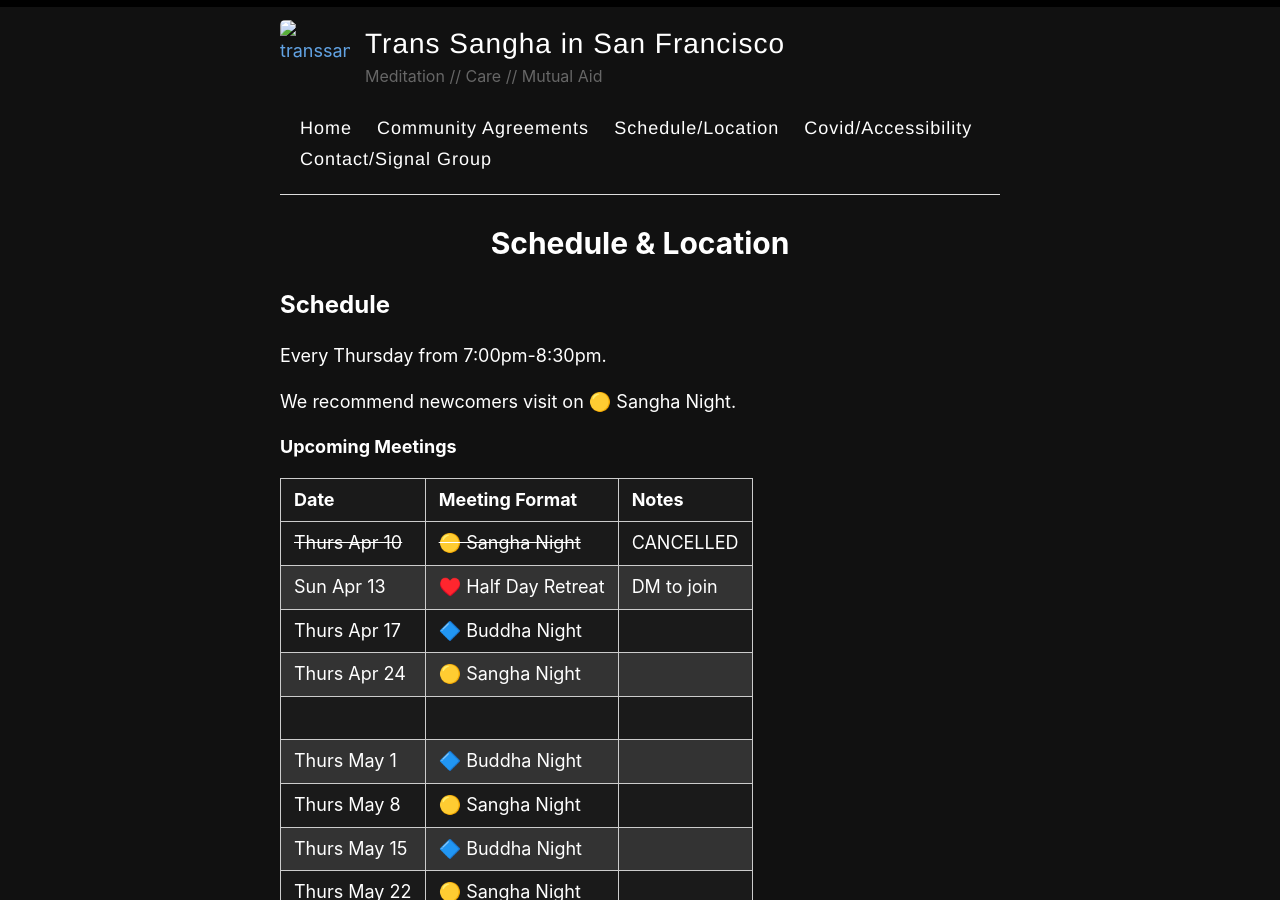
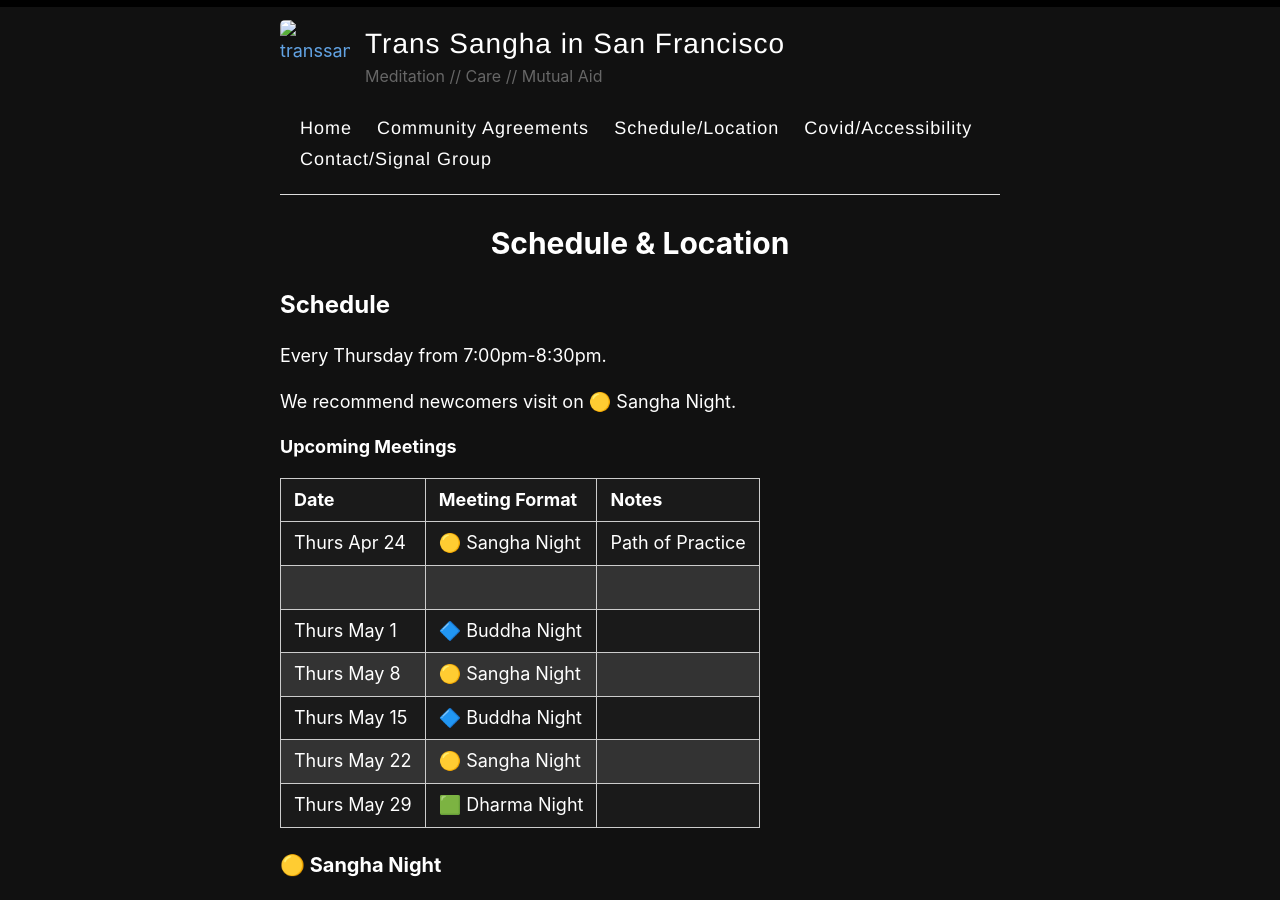
Before and after one commit to rykener/transsangha, a Jekyll site: the page built from _pages/schedule.md, in a window 1280 px wide and 900 px high. Built offline with Jekyll 4.4.1, drawn with Linux system fonts in a browser that asks for light colours.

Commit message:
sched update

```diff
--- a/_pages/schedule.md
+++ b/_pages/schedule.md
@@ -16,10 +16,7 @@ We recommend newcomers visit on 🟡 Sangha Night.
 
 | Date         | Meeting Format  | Notes |
 |--------------|-----------------|-------|
-| ~~Thurs Apr 10~~ | ~~🟡 Sangha Night~~ | CANCELLED
-| Sun Apr 13   | ♥️ Half Day Retreat | DM to join
-| Thurs Apr 17 | 🔷 Buddha Night |
-| Thurs Apr 24 | 🟡 Sangha Night |
+| Thurs Apr 24 | 🟡 Sangha Night | Path of Practice
 | | |
 | Thurs May 1  | 🔷 Buddha Night |
 | Thurs May 8  | 🟡 Sangha Night |
```
